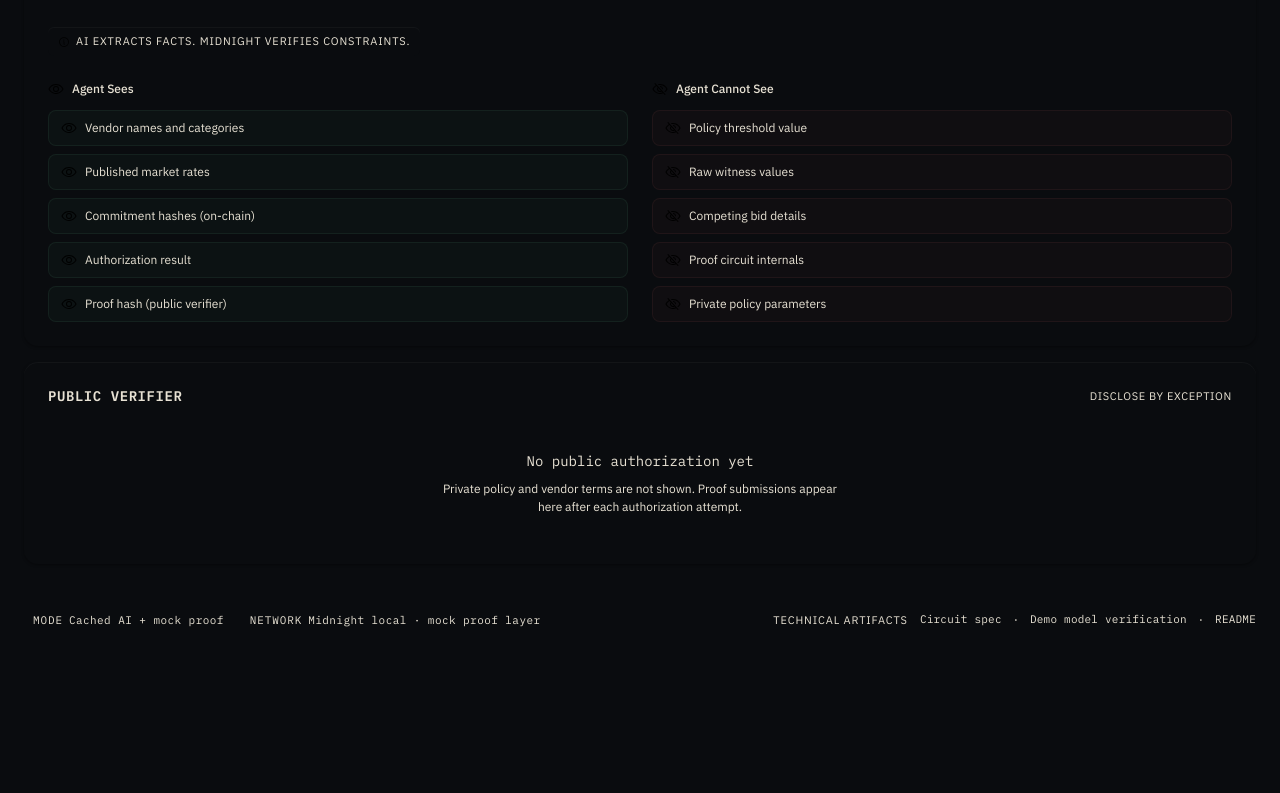
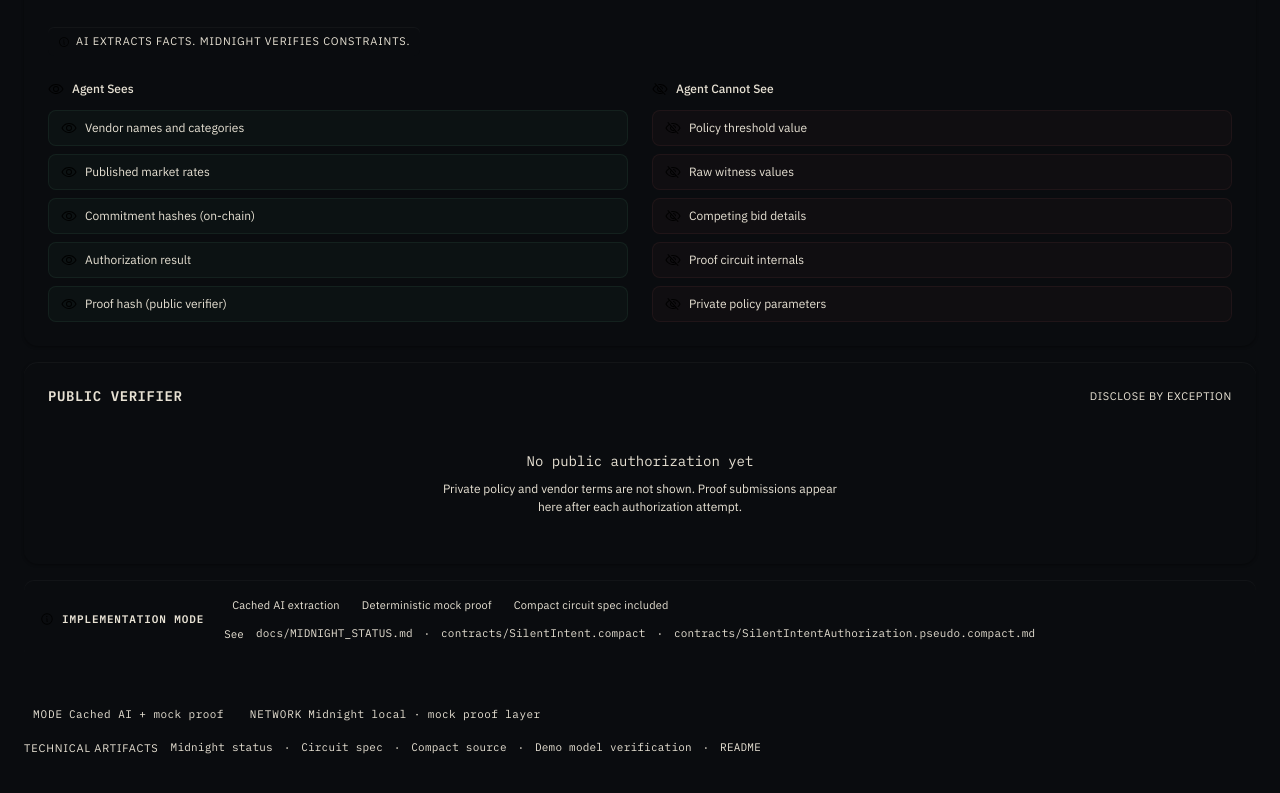
Before and after one commit to vishnumahesha/silentintent, a Next.js app: page / in a window 1280 px wide. Shown: the part 1451-2244 px from the top of the page. Built offline with nearby package versions, Linux system fonts and the light colour scheme.

Commit message:
[components] add implementation status strip

```diff
--- a/app/page.tsx
+++ b/app/page.tsx
@@ -12,6 +12,7 @@ import DemoControls from '@/components/DemoControls';
 import NarrativeStepper from '@/components/NarrativeStepper';
 import HeroTreasury from '@/components/HeroTreasury';
 import AppFooter from '@/components/AppFooter';
+import ImplementationStatusStrip from '@/components/ImplementationStatusStrip';
 
 const TREASURY_START = 1000000;
 const VENDOR_B_COST = 225000;
@@ -266,6 +267,8 @@ export default function Page() {
           }
         />
 
+        <ImplementationStatusStrip />
+
         <AppFooter />
 
         <DemoControls
--- a/components/AppFooter.tsx
+++ b/components/AppFooter.tsx
@@ -3,7 +3,9 @@
 const REPO_BASE = 'https://github.com/vishnumahesha/silentintent-sandbox/blob/main';
 
 const ARTIFACTS = [
+  { label: 'Midnight status', href: `${REPO_BASE}/docs/MIDNIGHT_STATUS.md` },
   { label: 'Circuit spec', href: `${REPO_BASE}/contracts/SilentIntentAuthorization.pseudo.compact.md` },
+  { label: 'Compact source', href: `${REPO_BASE}/contracts/SilentIntent.compact` },
   { label: 'Demo model verification', href: `${REPO_BASE}/scripts/verify-demo-model.mjs` },
   { label: 'README', href: `${REPO_BASE}/README.md` },
 ];
--- /dev/null
+++ b/components/ImplementationStatusStrip.tsx
@@ -0,0 +1,119 @@
+'use client';
+
+import { InfoIcon } from '@phosphor-icons/react';
+
+const REPO_BASE = 'https://github.com/vishnumahesha/silentintent-sandbox/blob/main';
+
+const MODE_LINES = [
+  'Cached AI extraction',
+  'Deterministic mock proof',
+  'Compact circuit spec included',
+];
+
+const LINKS = [
+  { label: 'docs/MIDNIGHT_STATUS.md', href: `${REPO_BASE}/docs/MIDNIGHT_STATUS.md` },
+  { label: 'contracts/SilentIntent.compact', href: `${REPO_BASE}/contracts/SilentIntent.compact` },
+  {
+    label: 'contracts/SilentIntentAuthorization.pseudo.compact.md',
+    href: `${REPO_BASE}/contracts/SilentIntentAuthorization.pseudo.compact.md`,
+  },
+];
+
+export default function ImplementationStatusStrip() {
+  return (
+    <div
+      style={{
+        display: 'grid',
+        gridTemplateColumns: 'auto 1fr',
+        gap: '20px',
+        padding: '14px 16px',
+        borderRadius: '10px',
+        border: '1px solid var(--color-border)',
+        backgroundColor: 'var(--color-surface)',
+        boxShadow: 'inset 0 1px 0 0 rgba(255,255,255,0.03)',
+        alignItems: 'center',
+      }}
+    >
+      <div style={{ display: 'flex', alignItems: 'center', gap: '8px' }}>
+        <InfoIcon size={14} weight="regular" color="var(--color-text-tertiary)" />
+        <span
+          style={{
+            fontFamily: "'IBM Plex Mono', monospace",
+            fontSize: '11px',
+            color: 'var(--color-text-secondary)',
+            letterSpacing: '0.08em',
+            textTransform: 'uppercase',
+            fontWeight: 600,
+          }}
+        >
+          Implementation mode
+        </span>
+      </div>
+
+      <div style={{ display: 'flex', flexDirection: 'column', gap: '8px' }}>
+        <div style={{ display: 'flex', flexWrap: 'wrap', gap: '6px' }}>
+          {MODE_LINES.map((line) => (
+            <span
+              key={line}
+              style={{
+                fontFamily: "'IBM Plex Sans', sans-serif",
+                fontSize: '11px',
+                color: 'var(--color-text-secondary)',
+                padding: '3px 8px',
+                borderRadius: '999px',
+                border: '1px solid var(--color-border-accent)',
+                backgroundColor: 'var(--color-surface-raised)',
+                letterSpacing: '0.02em',
+              }}
+            >
+              {line}
+            </span>
+          ))}
+        </div>
+
+        <div style={{ display: 'flex', flexWrap: 'wrap', gap: '12px', alignItems: 'center' }}>
+          <span
+            style={{
+              fontFamily: "'IBM Plex Sans', sans-serif",
+              fontSize: '11px',
+              color: 'var(--color-text-tertiary)',
+              letterSpacing: '0.04em',
+            }}
+          >
+            See
+          </span>
+          {LINKS.map((l, i) => (
+            <span key={l.label} style={{ display: 'inline-flex', alignItems: 'center', gap: '12px' }}>
+              <a
+                href={l.href}
+                target="_blank"
+                rel="noreferrer"
+                style={{
+                  fontFamily: "'IBM Plex Mono', monospace",
+                  fontSize: '11px',
+                  color: 'var(--color-text-secondary)',
+                  letterSpacing: '0.02em',
+                  textDecoration: 'none',
+                  borderBottom: '1px dotted var(--color-border-accent)',
+                  paddingBottom: '1px',
+                  transition: 'color 0.15s',
+                }}
+                onMouseEnter={(e) => {
+                  (e.currentTarget as HTMLAnchorElement).style.color = 'var(--color-treasury-gold)';
+                }}
+                onMouseLeave={(e) => {
+                  (e.currentTarget as HTMLAnchorElement).style.color = 'var(--color-text-secondary)';
+                }}
+              >
+                {l.label}
+              </a>
+              {i < LINKS.length - 1 && (
+                <span style={{ color: 'var(--color-border-accent)' }}>·</span>
+              )}
+            </span>
+          ))}
+        </div>
+      </div>
+    </div>
+  );
+}
```
